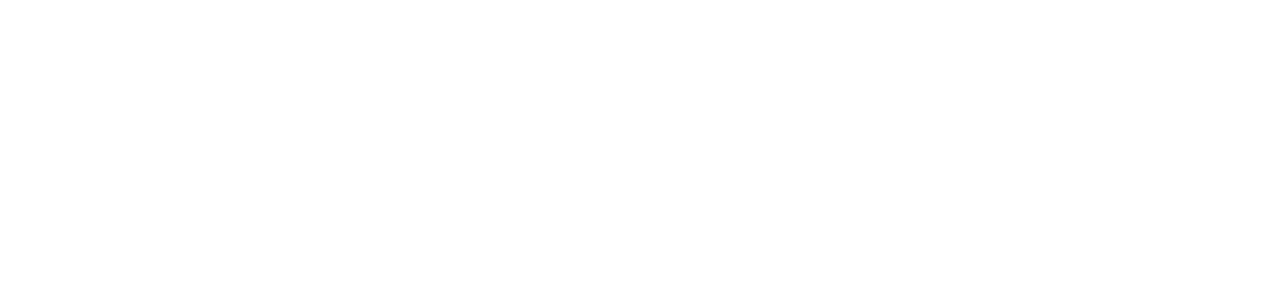
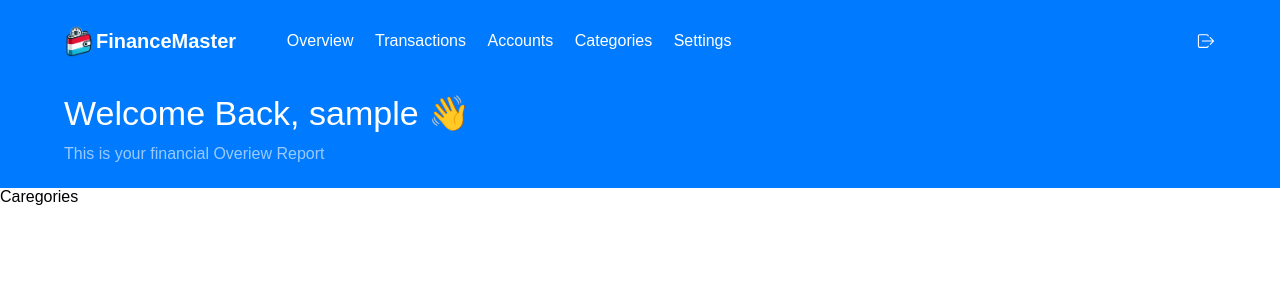
Before and after one commit to pirasp382/budget_tracker, a React (Create React App) app in the folder budget_tracker_frontend/: page /categories in a window 1280 px wide. Shown: the top 300 px of the page. Built offline with nearby package versions, Linux system fonts and the light colour scheme; sample sign-in values are in the browser's storage.

Commit message:
added navigation to all the pages

```diff
--- a/budget_tracker_frontend/src/App.js
+++ b/budget_tracker_frontend/src/App.js
@@ -1,7 +1,67 @@
-function App() {
-  return (
-    <></>
-  );
+import {BrowserRouter, Routes} from "react-router"
+import Login from "./pages/login/Login"
+import {useEffect, useState} from "react"
+import {Route} from "react-router-dom"
+import Register from "./pages/register/Register"
+import {PrivateRoute} from "./components/private-route/PrivateRoute"
+import Dashboard from "./pages/dashboard/Dashboard"
+import Transactions from "./pages/transactions/Transactions"
+import Accounts from "./pages/accounts/Accounts"
+import Caregories from "./pages/categories/Categories"
+import Settings from "./pages/settings/Settings"
+
+
+const App = () => {
+
+    const [isLoggedIn, setIsLoggedIn] = useState(null)
+    const [loading, setLoading] = useState(true)
+
+
+    useEffect(() => {
+        const token = localStorage.getItem("jwt")
+        if (token) {
+            setIsLoggedIn(true)
+        } else {
+            setIsLoggedIn(false)
+        }
+        setLoading(false)
+    }, [])
+
+    return <div>
+        <BrowserRouter>
+            <Routes>
+                <Route path={"/"} element={
+                    <PrivateRoute isLoggedIn={isLoggedIn}>
+                        <Dashboard/>
+                    </PrivateRoute>
+                }/>
+                <Route path={"/transactions"} element={
+                    <PrivateRoute isLoggedIn={isLoggedIn}>
+                        <Transactions/>
+                    </PrivateRoute>
+                }/>
+                <Route path={"/accounts"} element={
+                    <PrivateRoute isLoggedIn={isLoggedIn}>
+                        <Accounts/>
+                    </PrivateRoute>
+                }/>
+                <Route path={"/categories"} element={
+                    <PrivateRoute isLoggedIn={isLoggedIn}>
+                        <Caregories/>
+                    </PrivateRoute>
+                }/>
+                <Route path={"/settings"} element={
+                    <PrivateRoute isLoggedIn={isLoggedIn}>
+                        <Settings/>
+                    </PrivateRoute>
+                }/>
+                <Route path={"/login"} element={
+                    <Login setIsLoggedIn={setIsLoggedIn}/>}/>
+                <Route path={"/register"} element={
+                    <Register setIsLoggedIn={setIsLoggedIn}/>}/>
+            </Routes>
+        </BrowserRouter>
+    </div>
 }
 
-export default App;
+export default App
--- a/budget_tracker_frontend/src/components/navbar/Navbar.jsx
+++ b/budget_tracker_frontend/src/components/navbar/Navbar.jsx
@@ -15,9 +15,9 @@
             <ul className={"navbar-menu"}>
                 <li className={"menu-item"} onClick={() => navigate("/")}>Overview</li>
                 <li className={"menu-item"} onClick={() => navigate("/transactions")}>Transactions</li>
-                <li className={"menu-item"}>Accounts</li>
-                <li className={"menu-item"}>Categories</li>
-                <li className={"menu-item"}>Settings</li>
+                <li className={"menu-item"} onClick={() => navigate("/accounts")}>Accounts</li>
+                <li className={"menu-item"} onClick={() => navigate("/categories")}>Categories</li>
+                <li className={"menu-item"} onClick={() => navigate("/settings")}>Settings</li>
             </ul>
             <div className={"logout"}>
                 <IoIosLogOut className={"logout-icon"} onClick={() => logout()}/>
--- a/budget_tracker_frontend/src/pages/accounts/Accounts.jsx
+++ b/budget_tracker_frontend/src/pages/accounts/Accounts.jsx
@@ -1,9 +1,21 @@
 import "./Account.css"
+import {useEffect, useState} from "react"
+import Header from "../../components/header/Header"
 
-const Accounts=()=>{
-    return(
-        <div>Accounts</div>
+const Accounts = () => {
+
+    const [user, setUser] = useState()
+
+    useEffect(() => {
+        setUser(localStorage.getItem("username"))
+    }, [])
+
+    return (
+        <div>
+            <Header username={user}/>
+            Accounts
+        </div>
     )
 }
 
-export default Accounts;
+export default Accounts
--- a/budget_tracker_frontend/src/pages/categories/Categories.jsx
+++ b/budget_tracker_frontend/src/pages/categories/Categories.jsx
@@ -1,8 +1,19 @@
 import "./Categories.css"
+import {useEffect, useState} from "react"
+import Header from "../../components/header/Header"
 
 const Caregories=()=>{
+    const [user, setUser] = useState();
+
+    useEffect(() => {
+        setUser(localStorage.getItem("username"))
+    }, [])
+
     return(
-        <div>Caregories</div>
+        <div>
+            <Header username={user}/>
+            Caregories
+        </div>
     )
 }
 
--- a/budget_tracker_frontend/src/pages/settings/Settings.jsx
+++ b/budget_tracker_frontend/src/pages/settings/Settings.jsx
@@ -1,11 +1,20 @@
 import "./Settings.css"
+import {useEffect, useState} from "react"
+import Header from "../../components/header/Header"
 
-const Settings=()=>{
-    return(
+const Settings = () => {
+    const [user, setUser] = useState()
+
+    useEffect(() => {
+        setUser(localStorage.getItem("username"))
+    }, [])
+
+    return (
         <div>
+            <Header username={user}/>
             Settings
         </div>
     )
 }
 
-export default Settings;
+export default Settings
```
